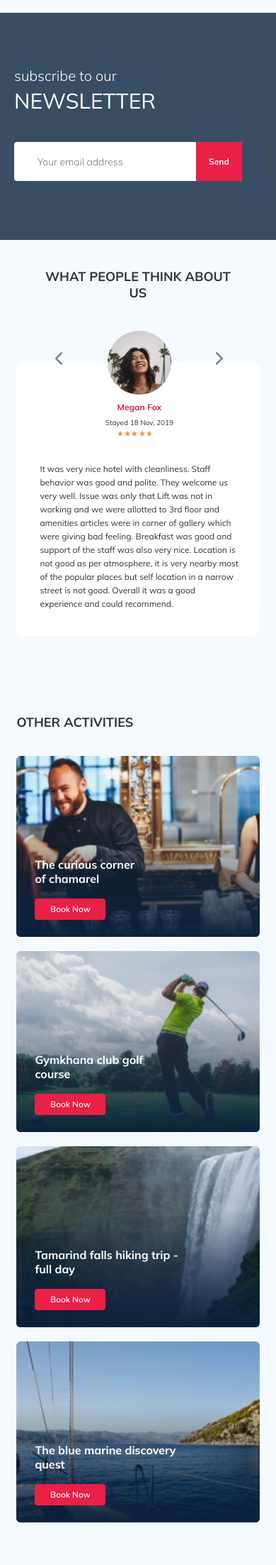
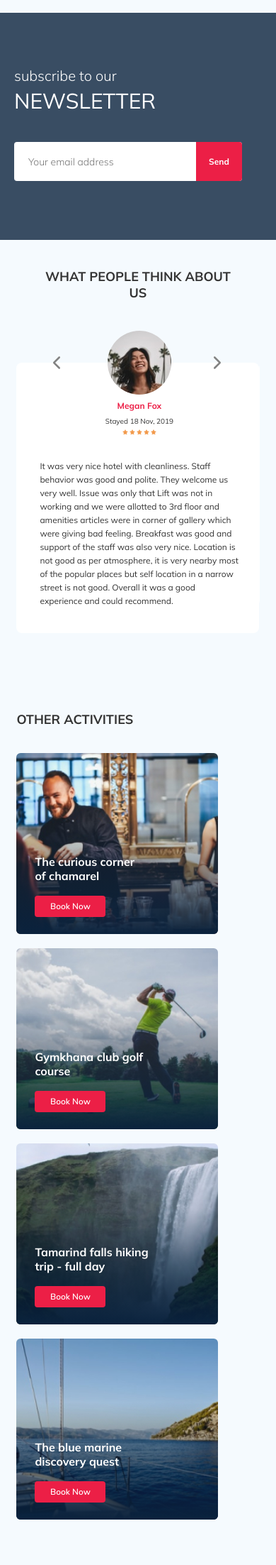
Before and after one commit to JuliaKhayrulina/tour-plan, a PHP site: page / in a window 390 px wide. Shown: the part 875-3080 px from the top of the page at 71% size. After the commit the page ends 3016 px from the top, so only its background shows below. Run offline with PHP 8.4, Linux system fonts and the light colour scheme; some libraries are stand-ins or nearby versions.

Commit message:
fix: responsive for activities section and reviews btn next/prev

```diff
--- a/css/style.css
+++ b/css/style.css
@@ -645,9 +645,6 @@ template {
 
 .hotel__slider-button {
   position: absolute;
-  -webkit-transform: translateY(-50%);
-      -ms-transform: translateY(-50%);
-          transform: translateY(-50%);
   z-index: 99;
   width: 30px;
   height: 30px;
@@ -658,6 +655,9 @@ template {
   background-size: 10px;
   background-color: transparent;
   outline: none;
+  -webkit-transform: translateY(-50%);
+      -ms-transform: translateY(-50%);
+          transform: translateY(-50%);
   top: 50%;
 }
 
@@ -1086,9 +1086,6 @@ template {
 
 .reviews__slider-button {
   position: absolute;
-  -webkit-transform: translateY(-50%);
-      -ms-transform: translateY(-50%);
-          transform: translateY(-50%);
   z-index: 99;
   width: 30px;
   height: 30px;
@@ -1099,16 +1096,17 @@ template {
   background-size: 10px;
   background-color: transparent;
   outline: none;
-  top: 46%;
 }
 
 .reviews__slider-button--next {
+  top: 133px;
   right: 18px;
   background-image: url("../img/arrow-right.svg");
 }
 
 .reviews__slider-button--prev {
-  left: 18px;
+  top: 133px;
+  left: 20px;
   background-image: url("../img/arrow-left.svg");
 }
 
@@ -1302,14 +1300,13 @@ template {
   .reviews-slider__date {
     line-height: 8px;
   }
-  .reviews__slider-button {
-    top: 50%;
+  .reviews__slider-button--prev {
+    top: 155px;
+    left: 0;
   }
   .reviews__slider-button--next {
-    right: 0px;
-  }
-  .reviews__slider-button--prev {
-    left: 0px;
+    top: 155px;
+    right: 0;
   }
   .reviews__title {
     margin-bottom: 50px;
@@ -1419,14 +1416,16 @@ template {
     width: 100%;
     max-width: 531px;
   }
-  .reviews__slider-button {
-    top: 14%;
+  .subscribe__input {
+    padding-left: 20px;
+  }
+  .reviews__slider-button--prev {
+    top: 30px;
+    left: 20%;
   }
   .reviews__slider-button--next {
-    right: 14%;
-  }
-  .reviews__slider-button--prev {
-    left: 11%;
+    top: 30px;
+    right: 20%;
   }
   .card {
     width: 49%;
@@ -1439,9 +1438,6 @@ template {
   }
   .reviews-slider__item {
     width: 95%;
-  }
-  .reviews__slider-button {
-    top: 14%;
   }
   .activities {
     padding-top: 40px;
@@ -1457,12 +1453,6 @@ template {
   }
 }
 
-@media (max-width: 560px) {
-  .reviews__slider-button {
-    top: 11%;
-  }
-}
-
 @media (min-width: 319px) and (max-width: 420px) {
   .container {
     max-width: 88%;
@@ -1488,9 +1478,6 @@ template {
   }
   .hotel-grid {
     margin-top: 18px;
-  }
-  .stars {
-    margin-right: 13px;
   }
   .booking {
     padding: 29px 21px 26px 22px;
@@ -1534,21 +1521,23 @@ template {
     min-width: 281px;
     padding: 0 29px 36px 33px;
   }
+  .reviews-slider__avatar {
+    margin-bottom: 8px;
+  }
   .reviews-slider__text {
+    padding-top: 30px;
     text-align: left;
     line-height: 19px;
   }
-  .reviews__slider-button {
-    top: 9%;
+  .reviews__slider-button--prev {
+    left: 12%;
   }
   .reviews__slider-button--next {
-    right: 12%;
-  }
-  .reviews__slider-button--prev {
-    left: 13%;
+    right: 13%;
   }
   .card {
-    width: 100%;
+    width: 83%;
+    min-width: 280px;
     height: 255px;
   }
 }
--- a/index.html
+++ b/index.html
@@ -6,7 +6,7 @@
     <meta name="viewport" content="width=device-width, initial-scale=1.0" />
     <link rel="icon" href="img/favicon.ico" type="image/x-icon" />
     <link rel="preconnect" href="https://fonts.gstatic.com" />
-    <script src="https://ajax.googleapis.com/ajax/libs/jquery/1.11.0/jquery.min.js"></script>
+
     <link
       href="https://fonts.googleapis.com/css2?family=Mulish:wght@300;400;600;700&family=Nunito:wght@400;600;800&display=swap"
       rel="stylesheet"
@@ -329,6 +329,7 @@
         </div>
       </div>
     </section>
+    <script src="https://ajax.googleapis.com/ajax/libs/jquery/1.11.0/jquery.min.js"></script>
     <script src="./js/parallax.min.js"></script>
     <script src="./js/swiper-bundle.min.js"></script>
     <script src="./js/main.js"></script>
--- a/sass/_media.sass
+++ b/sass/_media.sass
@@ -61,11 +61,12 @@
         line-height: 8px
     &__slider
       &-button
-        top: 50%
+        &--prev
+          top: 155px
+          left: 0
         &--next
-          right: 0px
-        &--prev
-          left: 0px
+          top: 155px
+          right: 0
     &__title
       margin-bottom: 50px
       font-size: 30px
@@ -133,14 +134,17 @@
   .subscribe
     width: 100%
     max-width: 531px
+    &__input
+      padding-left: 20px
   .reviews
     &__slider
       &-button
-        top: 14%
+        &--prev
+          top: 30px
+          left: 20%
         &--next
-          right: 14%
-        &--prev
-          left: 11%
+          top: 30px
+          right: 20%
   .card
     width: 49%
 
@@ -152,9 +156,7 @@
     &-slider
       &__item
         width: 95%
-    &__slider
-      &-button
-        top: 14%
+
   .activities
     padding-top: 40px
     padding-bottom: 40px
@@ -164,12 +166,6 @@
       line-height: 23px
   .card
     height: 200px
-//================================================//
-@media (max-width: 560px)
- .reviews
-    &__slider
-      &-button
-        top: 11%
 //================================================//
 
 @media (min-width: 319px) and (max-width: 420px)
@@ -192,8 +188,6 @@
      min-height: 403px
     &-grid
       margin-top: 18px
-  .stars
-    margin-right: 13px
   .booking
     padding: 29px 21px 26px 22px
     &__start
@@ -227,16 +221,19 @@
         width: 100%
         min-width: 281px
         padding: 0 29px 36px 33px
+      &__avatar
+        margin-bottom: 8px
       &__text
+        padding-top: 30px
         text-align: left
         line-height: 19px
     &__slider
       &-button
-        top: 9%
+        &--prev
+          left: 12%
         &--next
-          right: 12%
-        &--prev
-          left: 13%
+          right: 13%
   .card
-    width: 100%
+    width: 83%
+    min-width: 280px
     height: 255px
--- a/sass/_mixins.sass
+++ b/sass/_mixins.sass
@@ -1,6 +1,5 @@
 @mixin slider_btn
   position: absolute
-  transform: translateY(-50%)
   z-index: 99
   width: 30px
   height: 30px
--- a/sass/blocks/_hotel.sass
+++ b/sass/blocks/_hotel.sass
@@ -48,6 +48,7 @@
     width: 728px
     &-button
       @include slider_btn
+      transform: translateY(-50%)
       top: 50%
       &--next
         right: 18px
--- a/sass/blocks/_reviews.sass
+++ b/sass/blocks/_reviews.sass
@@ -66,10 +66,11 @@
     max-width: 731px
     &-button
       @include slider_btn
-      top: 46%
       &--next
+        top: 133px
         right: 18px
         background-image: url('../img/arrow-right.svg')
       &--prev
-        left: 18px
+        top: 133px
+        left: 20px
         background-image: url('../img/arrow-left.svg')
```
Also changed, not shown: css/style.min.css, 2 other files.
